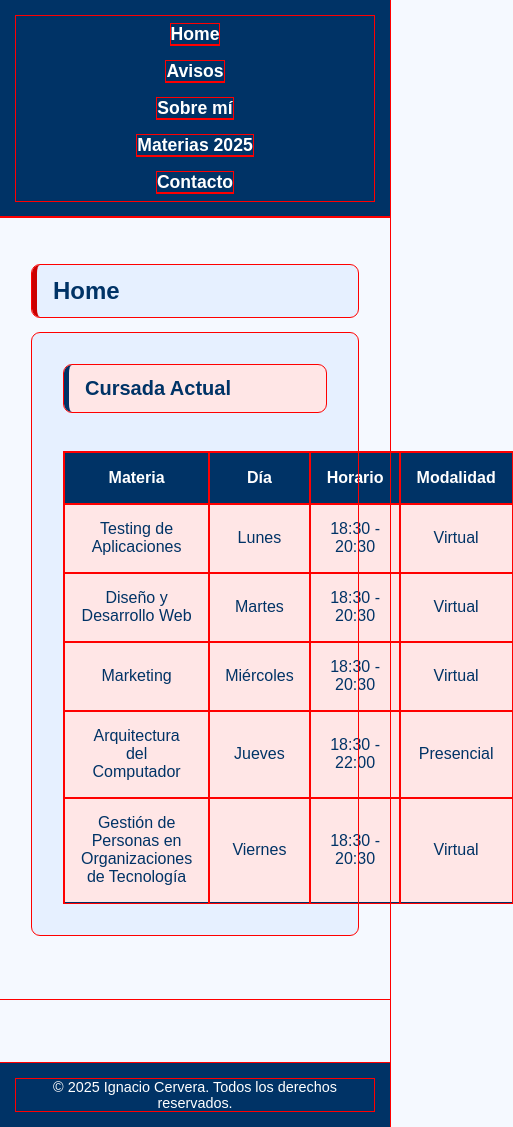
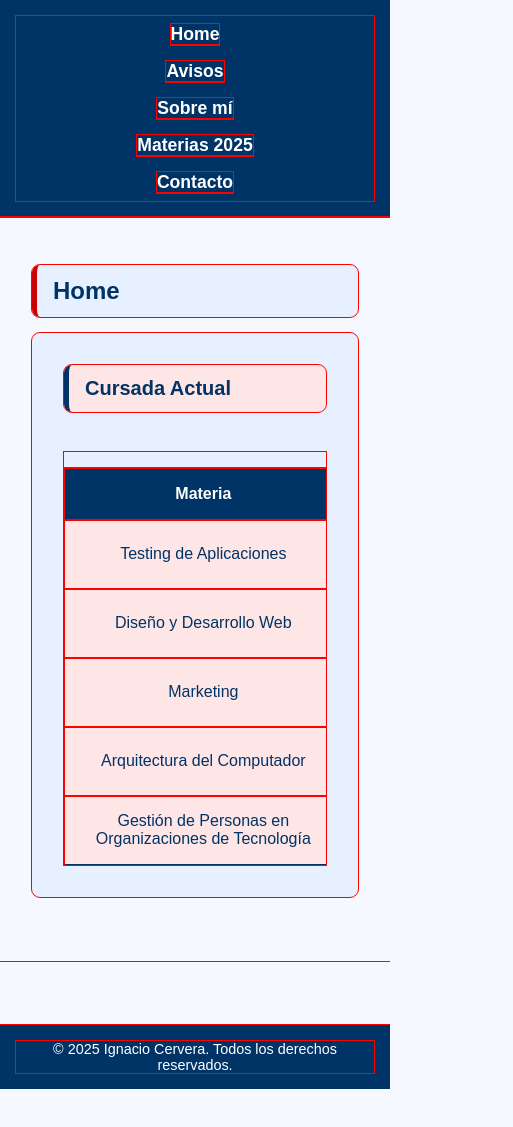
Before and after one commit to Nacho-Cervera/diseno_y_desarrollo_web, a plain HTML site: page uva_1/integrador/index.html in a window 390 px wide. Shown: the whole page, 513 px wide, since content can reach past the window. After the commit the page ends 1089 px from the top, so only its background shows below. Drawn offline with Linux system fonts and the light colour scheme.

Commit message:
responsive-2

```diff
--- a/uva_1/integrador/estilos.css
+++ b/uva_1/integrador/estilos.css
@@ -113,6 +113,18 @@ table td {
     font-size: 1rem;
     color: #003366;
 }
+
+.tabla-scroll {
+    overflow-x: auto;
+    max-width: 100%;
+}
+
+.tabla-scroll table {
+    min-width: 600px;
+    /* o más si tu tabla lo necesita */
+    border-collapse: collapse;
+}
+
 
 .card-info {
     background-color: #ffc4c4;
--- a/uva_1/integrador/index.html
+++ b/uva_1/integrador/index.html
@@ -24,6 +24,7 @@
         <h1>Home</h1>
         <section class="tabla-materias">
             <h2>Cursada Actual</h2>
+            <div class="tabla-scroll">
                 <table>
                     <thead>
                         <tr>
@@ -66,6 +67,7 @@
                         </tr>
                     </tbody>
                 </table>
+            </div>
         </section>
 
     </div>
```
Also changed, not shown: uva_1/integrador/sobre_mi.html (+2 -0 lines). Lines whose indentation alone changed are shown as unchanged.
